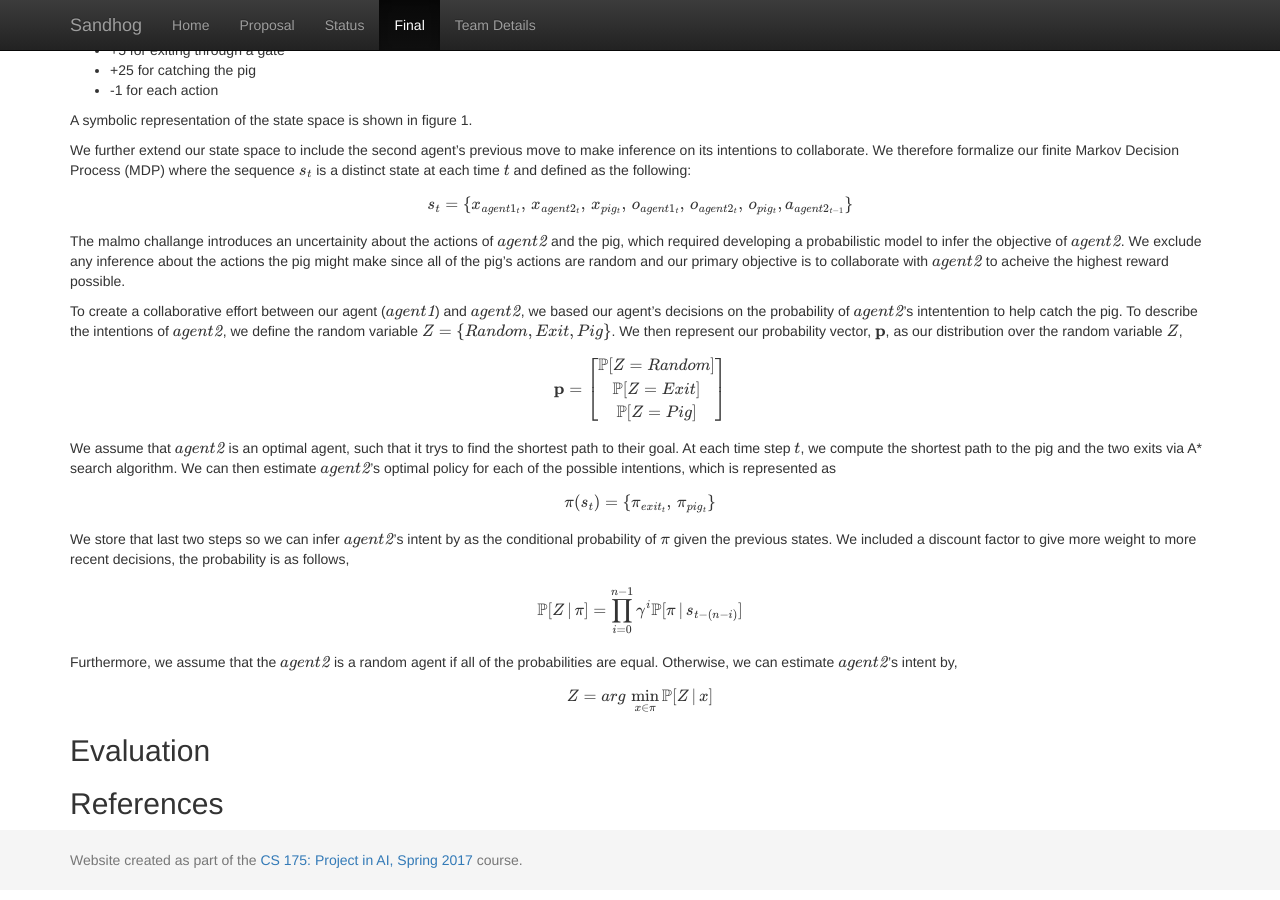
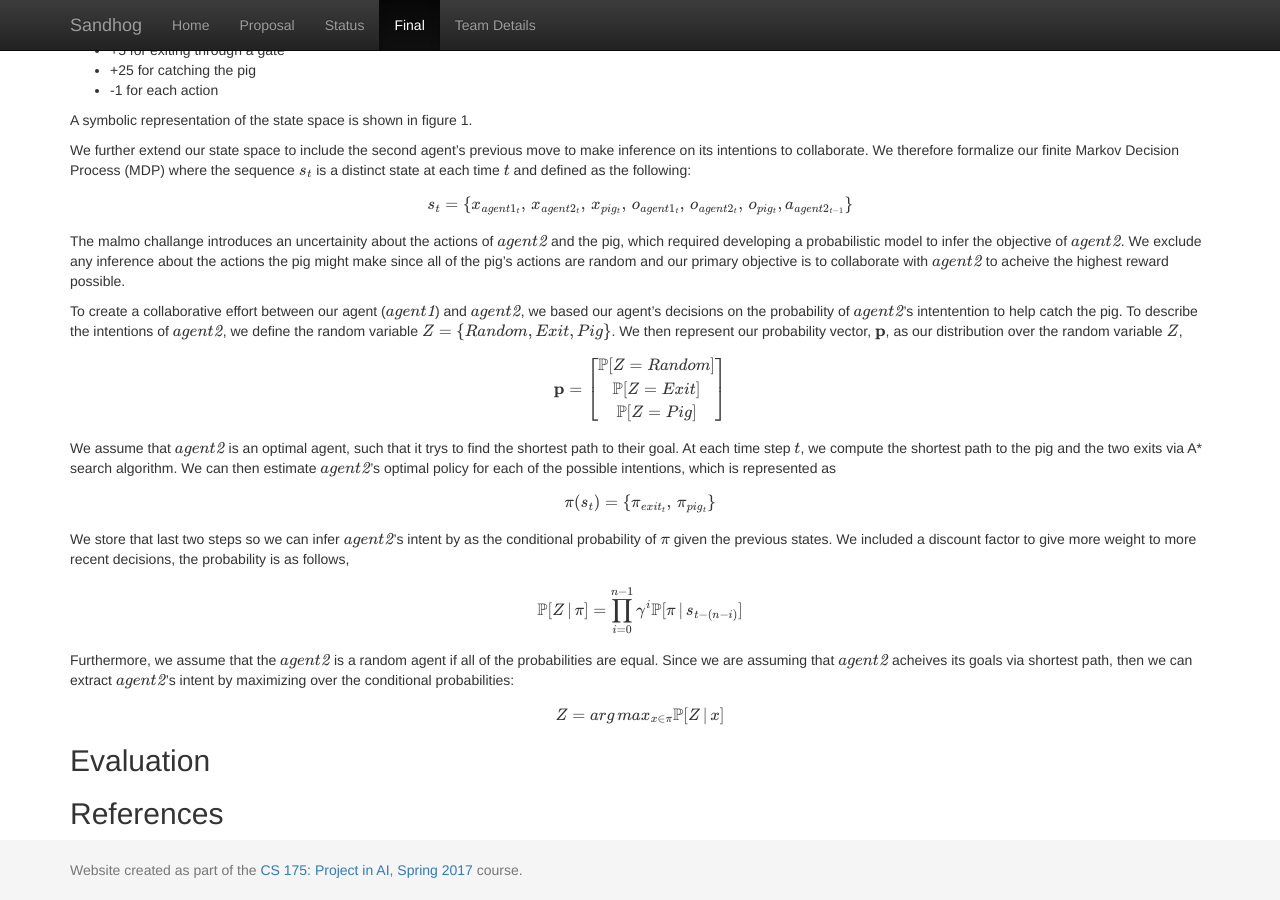
Before and after one commit to hfloresr/Sandhog, a Jekyll site: the page built from docs/final.md, in a window 1280 px wide and 900 px high, scrolled down 1033 px. Built offline with Jekyll 4.4.1, drawn with Linux system fonts in a browser that asks for light colours; formulas are drawn with MathJax 3.

Commit message:
fixed argmin -> argmax

```diff
--- a/docs/final.md
+++ b/docs/final.md
@@ -54,9 +54,11 @@ We store that last two steps so we can infer $$\textit{agent2}$$'s intent by as
 $$\mathbb{P}[Z \, \lvert \, \pi]
 = \prod_{i=0}^{n-1} \gamma^i \mathbb{P}[\pi \, \lvert \, s_{t-(n-i)}]$$
 
-Furthermore, we assume that the $$\textit{agent2}$$ is a random agent if all of the probabilities are equal. Otherwise, we can estimate $$\textit{agent2}$$'s intent by,
+Furthermore, we assume that the $$\textit{agent2}$$ is a random agent if all of the probabilities are equal. Since we are assuming that $$\textit{agent2}$$ acheives its goals via shortest path, then we can extract $$\textit{agent2}$$'s intent by maximizing over the conditional probabilities:
 
-$$Z = arg\,\min_{x \in \pi} \mathbb{P}[Z \, \lvert \, x]$$
+$$Z = arg\,max_{x \in \pi} \mathbb{P}[Z \, \lvert \, x]$$
+
+
 
 ## Evaluation
 
```
